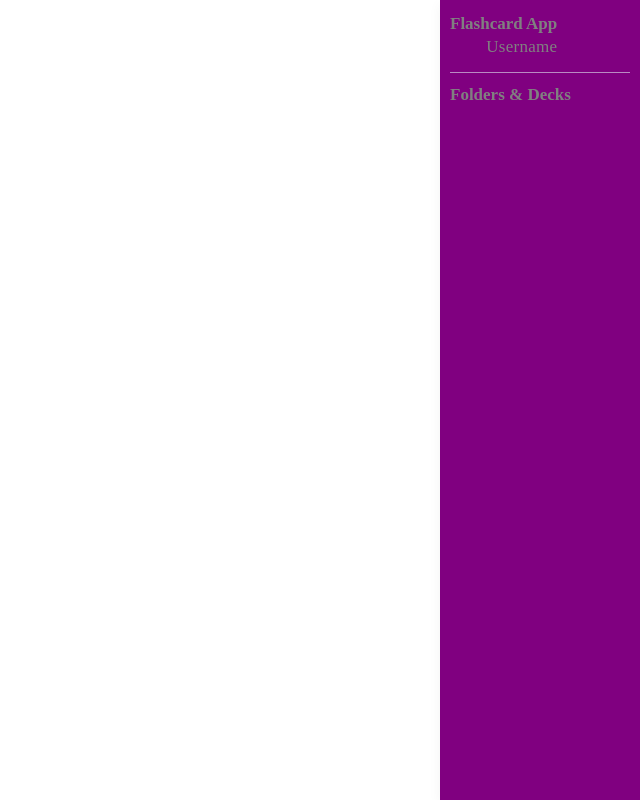
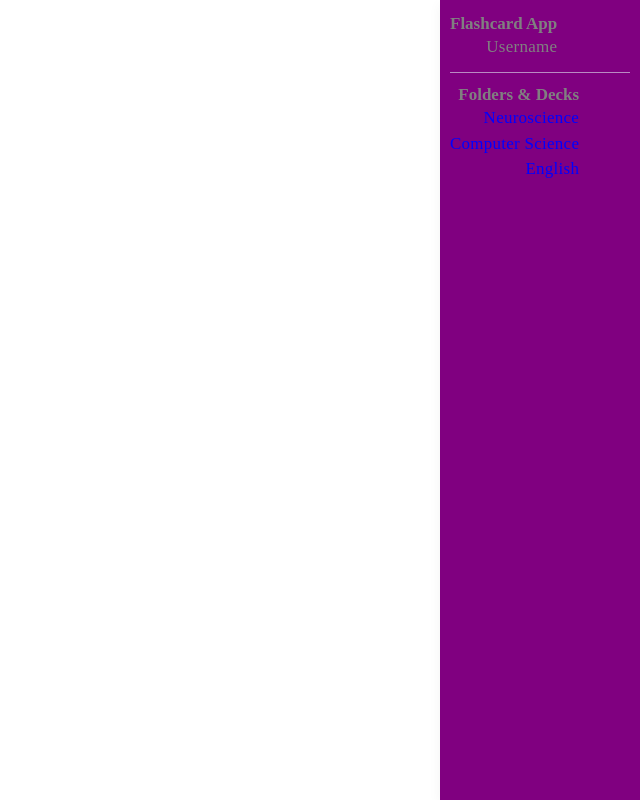
Before and after one commit to meepflounder/flashcardApp, a React (Create React App) app in the folder react-app/: page / in a window 1280 px wide. Shown: the whole page, without its empty margins (640-1280 px from the left). Built offline with nearby package versions, Linux system fonts and the light colour scheme.

Commit message:
able to add folder names

```diff
--- a/react-app/src/SideBar.js
+++ b/react-app/src/SideBar.js
@@ -1,5 +1,9 @@
 import React, {useState} from 'react';
 import { Flex, Text, Box, IconButton, Divider, Avatar, Heading } from "@chakra-ui/react";
+
+const folderList = ["Neuroscience", "Computer Science", "English"];
+
+
 
 export default function SideBar() {
     return (
@@ -40,9 +44,9 @@ export default function SideBar() {
                     {/* <Avatar size="sm" src = "___.jpg" /> */}
                     <Flex flexDir="column">
                         <Heading as="h3" size="sm" color="gray"> Folders & Decks </Heading>
+                        {folderList.map(txt => <Text color = "blue">{txt}</Text>)}
                     </Flex>
                 </Flex>
-
             </Flex>
         </Flex>
     </Box>
```
